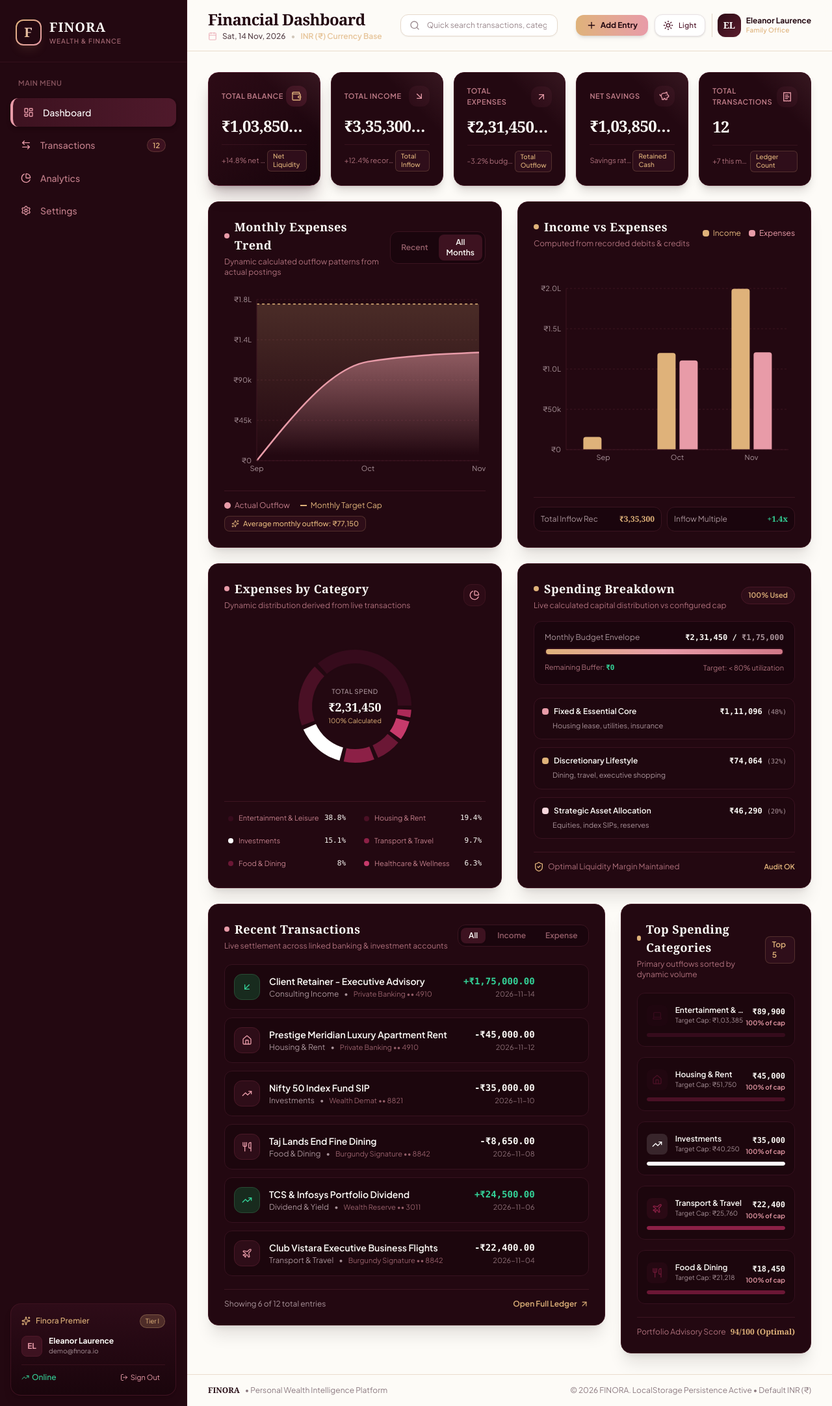
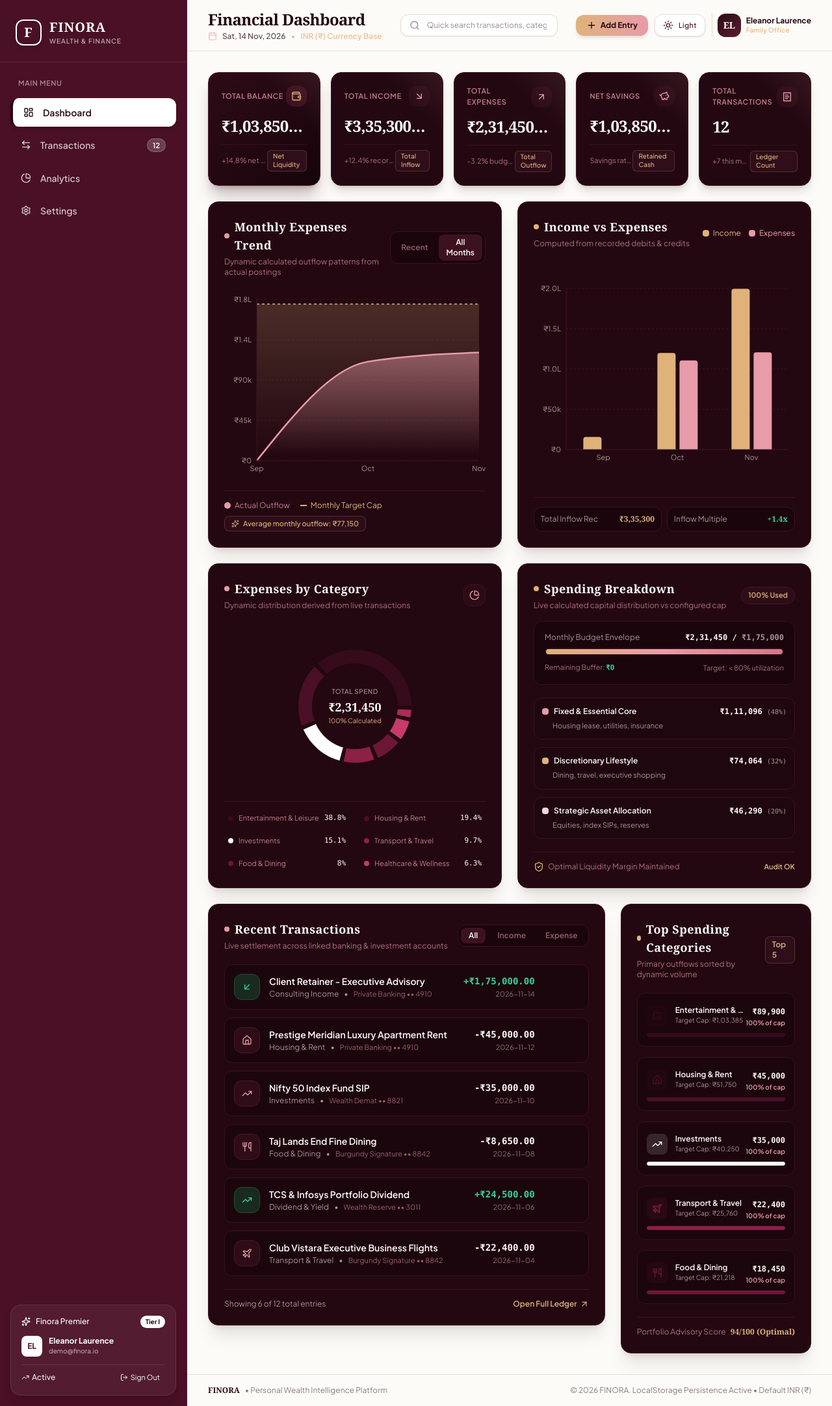
Before and after one commit to vermaanv01-boop/FINORA-Personal-Finance-Tracker., a React (Vite) app: page /dashboard in a window 1280 px wide. Shown: the whole page at 65% size. Built offline with nearby package versions, Linux system fonts and the light colour scheme; a web font is replaced by a local one.

Commit message:
changing ui

```diff
--- a/src/components/Sidebar.jsx
+++ b/src/components/Sidebar.jsx
@@ -8,13 +8,14 @@ import {
   Sparkles,
   TrendingUp,
   X,
-  LogOut,
-  UserCheck
+  LogOut
 } from 'lucide-react';
 import { useAuth } from '../context/AuthContext';
+import { useTheme } from '../context/ThemeContext';
 
 export default function Sidebar({ mobileOpen, setMobileOpen, transactionCount = 0 }) {
   const { currentUser, logout } = useAuth();
+  const { isDark } = useTheme();
   const navigate = useNavigate();
 
   const navItems = [
@@ -34,39 +35,43 @@ export default function Sidebar({ mobileOpen, setMobileOpen, transactionCount =
       {/* Mobile backdrop */}
       {mobileOpen && (
         <div
-          className="fixed inset-0 bg-[#15040a]/70 backdrop-blur-xs z-40 lg:hidden"
+          className="fixed inset-0 bg-[#260814]/80 backdrop-blur-xs z-40 lg:hidden"
           onClick={() => setMobileOpen(false)}
         />
       )}
 
       {/* Sidebar container */}
       <aside className={`
-        fixed top-0 bottom-0 left-0 z-50 w-72 bg-[#230811] text-[#FDFBF7] flex flex-col justify-between
-        border-r border-[#3d1420]/80 transition-transform duration-300 ease-in-out
+        fixed top-0 bottom-0 left-0 z-50 w-72 flex flex-col justify-between
+        transition-transform duration-300 ease-in-out border-r
         lg:static lg:translate-x-0
         ${mobileOpen ? 'translate-x-0' : '-translate-x-full lg:translate-x-0'}
+        ${isDark
+          ? 'bg-[#260814] text-[#FFFFFF] border-[#360B1C]'
+          : 'bg-[#4A1025] text-[#FFFFFF] border-[#5E142F]'
+        }
       `}>
         {/* Top Branding */}
         <div>
-          <div className="flex items-center justify-between px-6 pt-7 pb-6 border-b border-[#3d1420]/70">
+          <div className="flex items-center justify-between px-6 pt-7 pb-6 border-b border-[#FFFFFF]/10">
             <NavLink to="/dashboard" className="flex items-center gap-3 group">
-              <div className="w-10 h-10 rounded-xl bg-gradient-to-br from-[#DFB27A] to-[#E89BA8] p-0.5 flex items-center justify-center shadow-lg shadow-[#DFB27A]/10 group-hover:scale-105 transition-transform">
-                <div className="w-full h-full bg-[#230811] rounded-[10px] flex items-center justify-center">
-                  <span className="font-serif font-extrabold text-xl tracking-wider text-transparent bg-clip-text bg-gradient-to-tr from-[#DFB27A] to-[#F7D6DC]">
+              <div className="w-10 h-10 rounded-xl bg-[#FFFFFF] p-0.5 flex items-center justify-center shadow-md group-hover:scale-105 transition-transform">
+                <div className="w-full h-full bg-[#4A1025] rounded-[10px] flex items-center justify-center">
+                  <span className="font-serif font-extrabold text-xl tracking-wider text-[#FFFFFF]">
                     F
                   </span>
                 </div>
               </div>
               <div>
-                <h1 className="font-serif font-bold text-xl tracking-wider text-[#FDFBF7]">FINORA</h1>
-                <p className="text-[10px] uppercase tracking-widest text-[#E89BA8]/70 font-medium">Wealth & Finance</p>
+                <h1 className="font-serif font-bold text-xl tracking-wider text-[#FFFFFF]">FINORA</h1>
+                <p className="text-[10px] uppercase tracking-widest text-[#FFFFFF]/70 font-medium">Wealth & Finance</p>
               </div>
             </NavLink>
 
             {/* Mobile close button */}
             <button
               onClick={() => setMobileOpen(false)}
-              className="lg:hidden p-1.5 rounded-lg text-[#E89BA8]/70 hover:text-white hover:bg-[#3D1220] transition-colors"
+              className="lg:hidden p-1.5 rounded-lg text-[#FFFFFF]/70 hover:text-white hover:bg-[#FFFFFF]/10 transition-colors"
             >
               <X className="w-5 h-5" />
             </button>
@@ -74,7 +79,7 @@ export default function Sidebar({ mobileOpen, setMobileOpen, transactionCount =
 
           {/* Navigation Links */}
           <nav className="p-4 space-y-1.5 mt-2">
-            <div className="px-3 pb-2 text-[11px] font-semibold tracking-wider text-[#E89BA8]/50 uppercase">
+            <div className="px-3 pb-2 text-[11px] font-semibold tracking-wider text-[#FFFFFF]/50 uppercase">
               Main Menu
             </div>
             {navItems.map((item) => {
@@ -87,17 +92,17 @@ export default function Sidebar({ mobileOpen, setMobileOpen, transactionCount =
                   className={({ isActive }) => `
                     w-full flex items-center justify-between px-4 py-3 rounded-xl text-sm font-medium transition-all duration-200 group
                     ${isActive
-                      ? 'bg-gradient-to-r from-[#3D1220] to-[#4F192B] text-white shadow-md shadow-[#15040a]/40 border-l-4 border-[#E89BA8]'
-                      : 'text-[#E89BA8]/80 hover:bg-[#2D0B16] hover:text-[#FDFBF7]'
+                      ? 'bg-[#FFFFFF] text-[#260814] shadow-md border-l-4 border-[#260814] font-semibold'
+                      : 'text-[#FFFFFF]/80 hover:bg-[#FFFFFF]/10 hover:text-[#FFFFFF]'
                     }
                   `}
                 >
                   <div className="flex items-center gap-3.5">
-                    <Icon className="w-4 h-4 transition-transform group-hover:scale-110 text-[#E89BA8]" />
+                    <Icon className="w-4 h-4 transition-transform group-hover:scale-110" />
                     <span>{item.label}</span>
                   </div>
                   {item.badge && (
-                    <span className="text-[11px] font-semibold px-2 py-0.5 rounded-full bg-[#3D1220] text-[#DFB27A] border border-[#DFB27A]/20">
+                    <span className="text-[11px] font-semibold px-2 py-0.5 rounded-full bg-[#FFFFFF]/20 text-[#FFFFFF] border border-[#FFFFFF]/20">
                       {item.badge}
                     </span>
                   )}
@@ -108,32 +113,32 @@ export default function Sidebar({ mobileOpen, setMobileOpen, transactionCount =
         </div>
 
         {/* Bottom User Capsule & Logout */}
-        <div className="p-4 m-4 rounded-2xl bg-gradient-to-b from-[#2e0c18] to-[#1a050c] border border-[#4a1827]/70 shadow-lg relative overflow-hidden">
+        <div className="p-4 m-4 rounded-2xl bg-[#FFFFFF]/5 border border-[#FFFFFF]/10 shadow-lg relative overflow-hidden">
           <div className="flex items-center justify-between mb-3">
-            <div className="flex items-center gap-2 text-xs font-medium text-[#DFB27A]">
+            <div className="flex items-center gap-2 text-xs font-medium text-[#FFFFFF]">
               <Sparkles className="w-3.5 h-3.5" />
               <span>Finora Premier</span>
             </div>
-            <span className="text-[10px] bg-[#DFB27A]/20 text-[#DFB27A] px-2 py-0.5 rounded-full border border-[#DFB27A]/30">Tier I</span>
+            <span className="text-[10px] bg-[#FFFFFF] text-[#260814] px-2 py-0.5 rounded-full font-bold">Tier I</span>
           </div>
 
           <div className="flex items-center gap-2.5 mb-3">
-            <div className="w-8 h-8 rounded-lg bg-[#3D1220] text-[#E89BA8] flex items-center justify-center font-bold text-xs border border-[#4E1829]">
+            <div className="w-8 h-8 rounded-lg bg-[#FFFFFF] text-[#4A1025] flex items-center justify-center font-bold text-xs">
               {currentUser?.name?.slice(0, 2).toUpperCase() || 'FN'}
             </div>
             <div className="truncate text-left">
-              <p className="text-xs font-bold text-[#FDFBF7] truncate">{currentUser?.name || 'Authorized Member'}</p>
-              <p className="text-[10px] text-[#A89299] truncate">{currentUser?.email || 'Simulated Auth'}</p>
+              <p className="text-xs font-bold text-[#FFFFFF] truncate">{currentUser?.name || 'Authorized Member'}</p>
+              <p className="text-[10px] text-[#FFFFFF]/70 truncate">{currentUser?.email || 'Simulated Auth'}</p>
             </div>
           </div>
 
-          <div className="pt-2 border-t border-[#4a1827]/60 flex items-center justify-between text-xs">
-            <span className="text-[#34D399] font-medium flex items-center gap-1">
-              <TrendingUp className="w-3 h-3" /> Online
+          <div className="pt-2 border-t border-[#FFFFFF]/10 flex items-center justify-between text-xs">
+            <span className="text-[#FFFFFF]/90 font-medium flex items-center gap-1">
+              <TrendingUp className="w-3 h-3 text-[#FFFFFF]" /> Active
             </span>
             <button
               onClick={handleLogout}
-              className="flex items-center gap-1 text-[11px] text-[#E89BA8] hover:text-white px-2 py-1 rounded-lg hover:bg-[#3D1220] transition-colors"
+              className="flex items-center gap-1 text-[11px] text-[#FFFFFF] hover:bg-[#FFFFFF]/10 px-2 py-1 rounded-lg transition-colors cursor-pointer"
               title="Sign Out of Session"
             >
               <LogOut className="w-3 h-3" />
```
